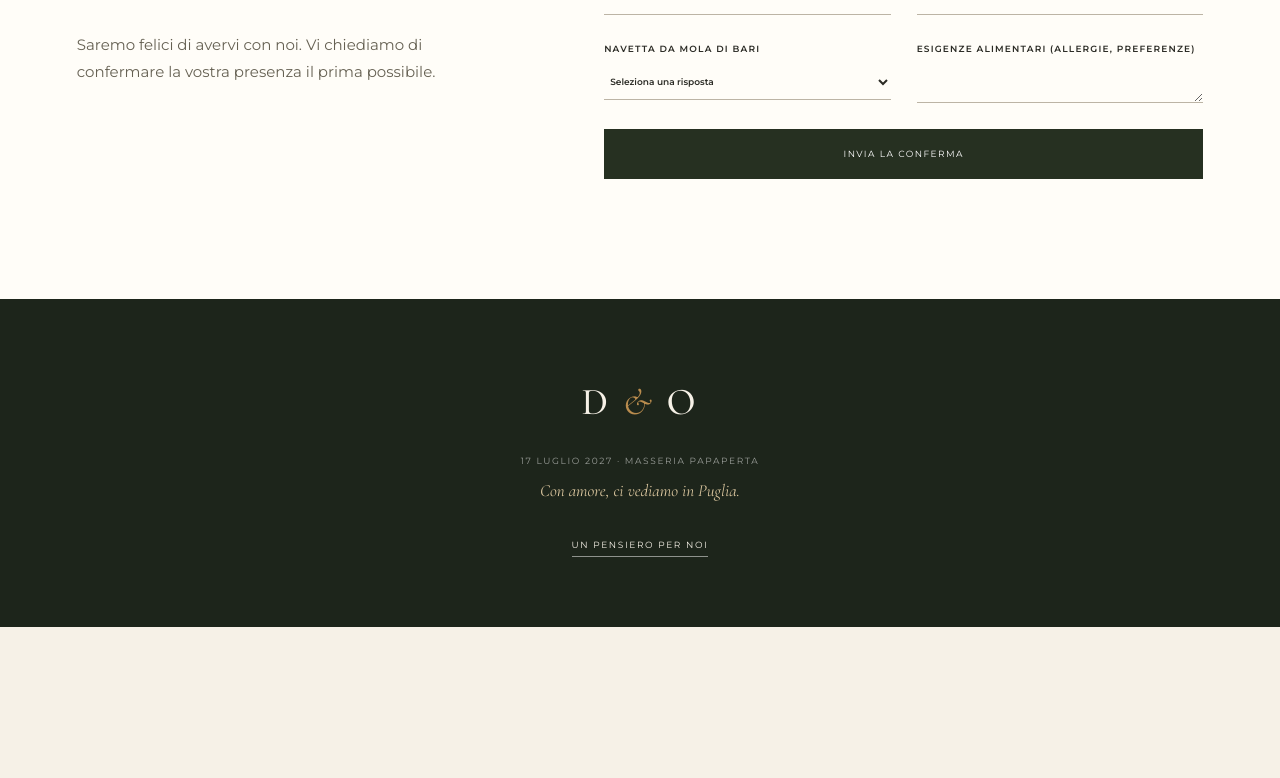
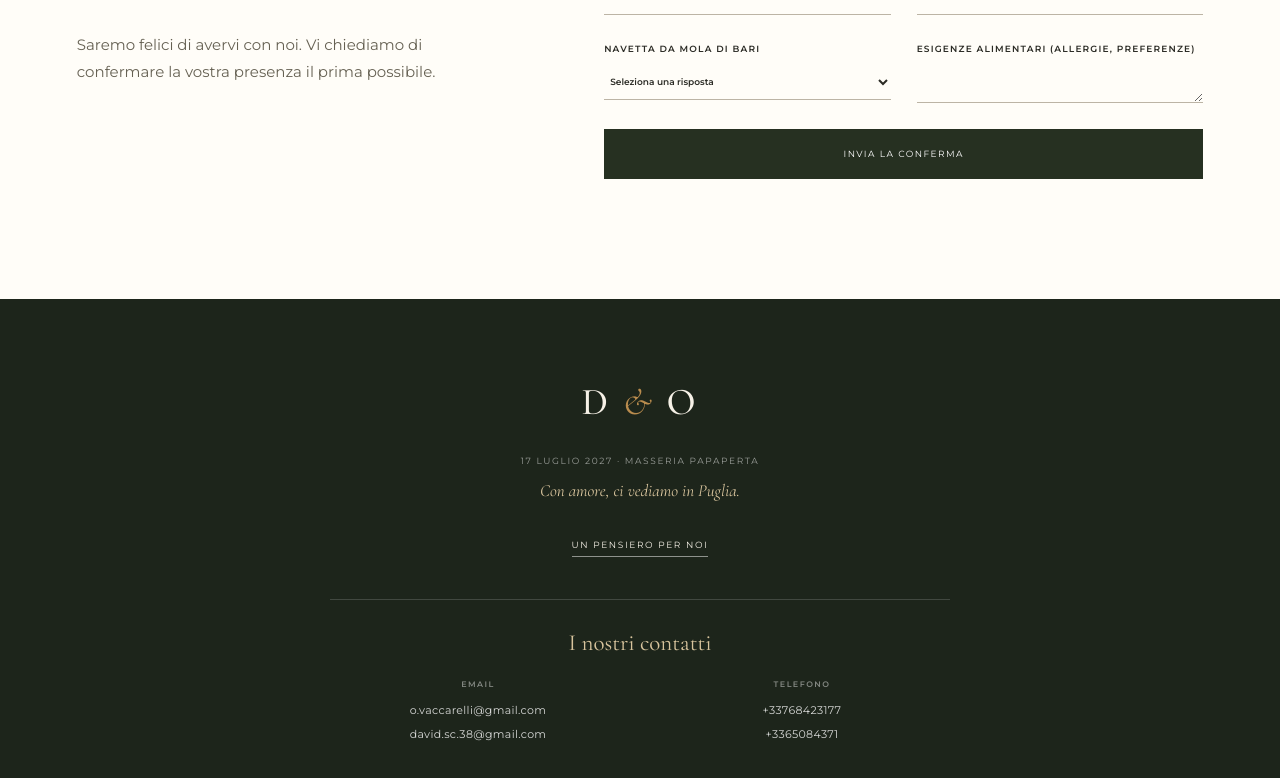
Before and after one commit to ovaccarelli/David-Ornella, a Next.js app: page / in a window 1280 px wide. Shown: the part 4297-5075 px from the top of the page. Before the commit the page ends 4924 px from the top, so only its background shows below. Built offline with nearby package versions, Linux system fonts and the light colour scheme.

Commit message:
feat: add multilingual footer contacts

```diff
--- a/_data/translations.ts
+++ b/_data/translations.ts
@@ -26,7 +26,7 @@ export const translations = {
       eyebrow: "Répondez s’il vous plaît", title: "Ci sarete?", intro: "Saremo felici di avervi con noi. Vi chiediamo di confermare la vostra presenza il prima possibile.",
       name: "Nome e cognome", namePlaceholder: "Il vostro nome", attending: "Parteciperete?", select: "Seleziona una risposta", yes: "Sì, con grande gioia", no: "Purtroppo non potrò esserci", adults: "Numero di adulti", children: "Numero di bambini (meno di 12 anni)", shuttle: "Navetta da Mola di Bari", shuttleYes: "Sì, sono interessato/a", shuttleNo: "No, mi organizzerò autonomamente", dietary: "Esigenze alimentari (allergie, preferenze)", submit: "Invia la conferma", none: "Nessuna", subject: "RSVP matrimonio David & Ornella",
     },
-    footer: { line: "Con amore, ci vediamo in Puglia.", gift: "Un pensiero per noi" },
+    footer: { line: "Con amore, ci vediamo in Puglia.", gift: "Un pensiero per noi", contacts: "I nostri contatti", email: "Email", phone: "Telefono" },
     gift: { back: "Torna all’invito", eyebrow: "Un pensiero per noi", title: "Il regalo più bello", titleSecond: "sarà avervi con noi.", intro: "Se desiderate comunque contribuire alla nostra prossima avventura, qui trovate le coordinate bancarie.", holder: "Intestatario", reason: "Causale", reasonValue: "Regalo matrimonio David & Ornella", pending: "Le coordinate bancarie saranno disponibili qui a breve." },
   },
   en: {
@@ -56,7 +56,7 @@ export const translations = {
       eyebrow: "Please reply", title: "Will you join us?", intro: "We would be delighted to celebrate with you. Please confirm your attendance as soon as possible.",
       name: "Full name", namePlaceholder: "Your name", attending: "Will you attend?", select: "Select an answer", yes: "Yes, with great joy", no: "Unfortunately, I cannot attend", adults: "Number of adults", children: "Number of children (under 12)", shuttle: "Shuttle from Mola di Bari", shuttleYes: "Yes, I’m interested", shuttleNo: "No, I’ll arrange my own transport", dietary: "Dietary requirements (allergies, preferences)", submit: "Send confirmation", none: "None", subject: "Wedding RSVP — David & Ornella",
     },
-    footer: { line: "With love, see you in Puglia.", gift: "A gift for us" },
+    footer: { line: "With love, see you in Puglia.", gift: "A gift for us", contacts: "Our contact details", email: "Email", phone: "Phone" },
     gift: { back: "Back to the invitation", eyebrow: "A gift for us", title: "The greatest gift", titleSecond: "will be having you with us.", intro: "If you would still like to contribute to our next adventure, you will find the bank details here.", holder: "Account holder", reason: "Payment reference", reasonValue: "Wedding gift — David & Ornella", pending: "The bank details will be available here soon." },
   },
   fr: {
@@ -86,7 +86,7 @@ export const translations = {
       eyebrow: "Répondez s’il vous plaît", title: "Serez-vous des nôtres ?", intro: "Nous serons ravis de vous compter parmi nous. Merci de confirmer votre présence dès que possible.",
       name: "Nom et prénom", namePlaceholder: "Votre nom", attending: "Serez-vous présent ?", select: "Choisissez une réponse", yes: "Oui, avec grand plaisir", no: "Malheureusement, je ne pourrai pas venir", adults: "Nombre d’adultes", children: "Nombre d’enfants (moins de 12 ans)", shuttle: "Navette depuis Mola di Bari", shuttleYes: "Oui, cela m’intéresse", shuttleNo: "Non, je m’organiserai autrement", dietary: "Besoins alimentaires (allergies, préférences)", submit: "Envoyer la confirmation", none: "Aucun", subject: "RSVP mariage David & Ornella",
     },
-    footer: { line: "Avec amour, rendez-vous dans les Pouilles.", gift: "Une attention pour nous" },
+    footer: { line: "Avec amour, rendez-vous dans les Pouilles.", gift: "Une attention pour nous", contacts: "Nos coordonnées", email: "E-mail", phone: "Téléphone" },
     gift: { back: "Retour à l’invitation", eyebrow: "Une attention pour nous", title: "Le plus beau cadeau", titleSecond: "sera de vous avoir avec nous.", intro: "Si vous souhaitez malgré tout contribuer à notre prochaine aventure, vous trouverez ici nos coordonnées bancaires.", holder: "Titulaire du compte", reason: "Motif du virement", reasonValue: "Cadeau de mariage — David & Ornella", pending: "Les coordonnées bancaires seront bientôt disponibles ici." },
   },
 } as const;
--- a/_includes/layouts/Footer.tsx
+++ b/_includes/layouts/Footer.tsx
@@ -10,6 +10,21 @@ export function Footer() {
       <p>{t.date} · Masseria Papaperta</p>
       <p className="footerLine">{t.footer.line}</p>
       <a className="giftLink" href="regalo/">{t.footer.gift}</a>
+      <div className="footerContacts">
+        <h2>{t.footer.contacts}</h2>
+        <address>
+          <div>
+            <span>{t.footer.email}</span>
+            <a href="mailto:o.vaccarelli@gmail.com">o.vaccarelli@gmail.com</a>
+            <a href="mailto:david.sc.38@gmail.com">david.sc.38@gmail.com</a>
+          </div>
+          <div>
+            <span>{t.footer.phone}</span>
+            <a href="tel:+33768423177">+33768423177</a>
+            <a href="tel:+3365084371">+3365084371</a>
+          </div>
+        </address>
+      </div>
     </footer>
   );
 }
--- a/assets/css/site.css
+++ b/assets/css/site.css
@@ -170,6 +170,13 @@ footer p { margin: 7px 0; font-size: 9px; letter-spacing: .18em; text-transform:
 .footerMonogram { font-size: 38px; margin-bottom: 18px; }
 .footerLine { font-family: "Cormorant Garamond", serif; font-style: italic; text-transform: none; letter-spacing: 0; font-size: 17px; color: #d8c49d; }
 .giftLink { display: inline-block; margin-top: 24px; padding-bottom: 3px; border-bottom: 1px solid rgba(255,255,255,.5); color: var(--ivory); font-size: 9px; letter-spacing: .18em; text-transform: uppercase; }
+.footerContacts { max-width: 620px; margin: 42px auto 0; padding-top: 32px; border-top: 1px solid rgba(255,255,255,.16); }
+.footerContacts h2 { margin-bottom: 22px; color: #d8c49d; font: 400 23px/1 "Cormorant Garamond", serif; }
+.footerContacts address { display: grid; grid-template-columns: repeat(2, minmax(0, 1fr)); gap: 28px; font-style: normal; }
+.footerContacts address div { display: flex; flex-direction: column; gap: 5px; }
+.footerContacts span { margin-bottom: 5px; color: rgba(255,255,255,.45); font-size: 8px; font-weight: 600; letter-spacing: .18em; text-transform: uppercase; }
+.footerContacts a { color: rgba(255,255,255,.82); font-size: 11px; letter-spacing: .03em; transition: color .2s; }
+.footerContacts a:hover { color: #d8c49d; }
 
 .giftPage { min-height: 100svh; display: grid; place-items: center; position: relative; padding: 100px 24px; background: linear-gradient(rgba(255,253,248,.88), rgba(239,230,214,.9)), url("/assets/images/og.png") center/cover fixed; }
 .giftBack { position: absolute; top: 30px; left: max(24px, 4vw); color: var(--olive); font-size: 10px; letter-spacing: .13em; text-transform: uppercase; }
@@ -220,6 +227,7 @@ footer p { margin: 7px 0; font-size: 9px; letter-spacing: .18em; text-transform:
   .rsvpForm { grid-template-columns: 1fr; }
   .rsvpForm label, .rsvpForm .button { grid-column: 1; }
   .bankDetails div { grid-template-columns: 1fr; gap: 6px; }
+  .footerContacts address { grid-template-columns: 1fr; }
 }
 
 @media (prefers-reduced-motion: reduce) {
```
